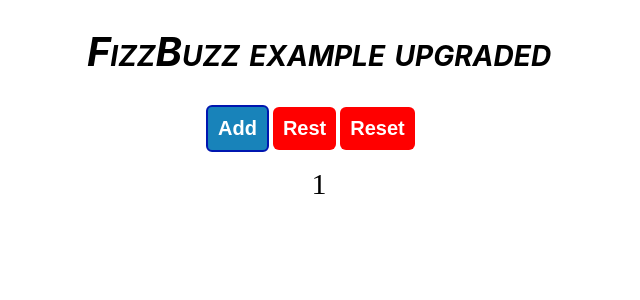
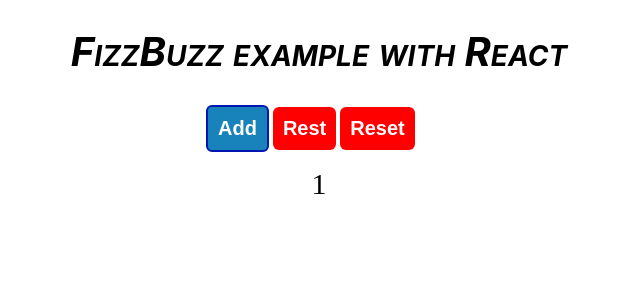
Before and after one commit to RRonier/FizzBuzz, a React (Create React App) app: page / in a window 1280 px wide. Shown: the top 300 px of the page, without its empty margins (321-961 px from the left). Built offline with nearby package versions, Linux system fonts and the light colour scheme.

Commit message:
Changing title

```diff
--- a/src/App.js
+++ b/src/App.js
@@ -5,7 +5,7 @@
 function App() {
   return (
     <div className="container">
-      <h1 className="header">FizzBuzz example upgraded</h1>
+      <h1 className="header">FizzBuzz example with React</h1>
       <FizzCounter />
     </div>
   )
```
